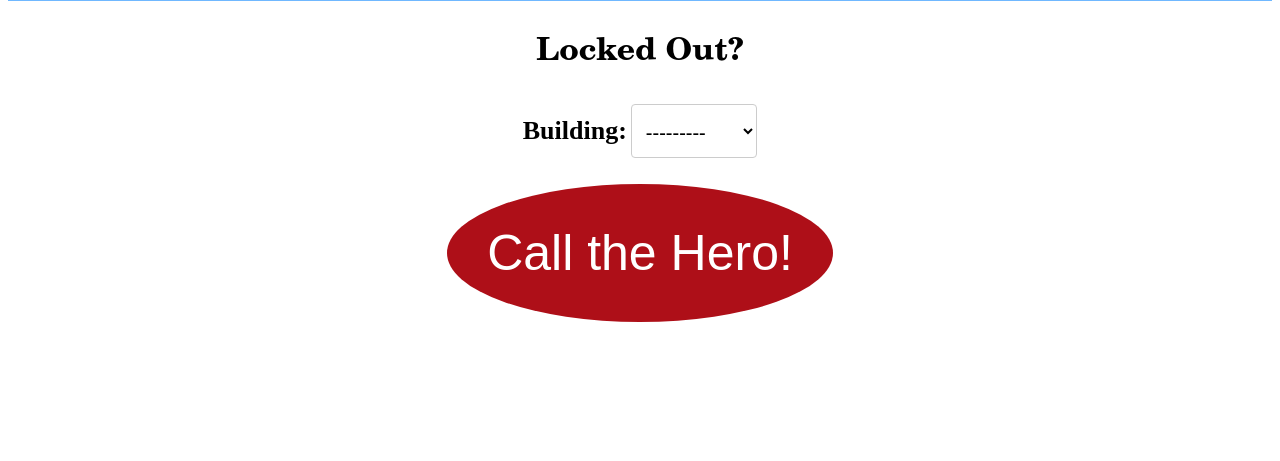
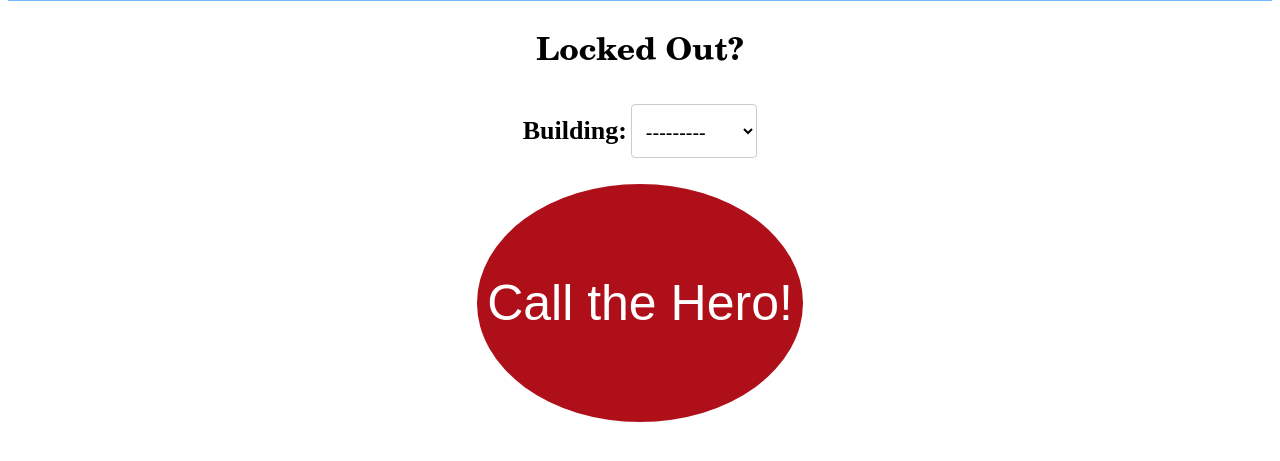
Before and after one commit to Galacticica/locked-out-hero, a Django app: page / in a window 1280 px wide. Shown: the part 174-635 px from the top of the page. Run offline with Django 5.2, Linux system fonts and the light colour scheme; a user stored in the database is signed in; data comes from the database, SQL or seed files in the repository; both versions use the stored data as it was after the commit.

Commit message:
Co-authored-by: LawsonFairchild <LawsonFairchild@users.noreply.github.com> Co-authored-by: aleksachambers <aleksachambers@users.noreply.github.com>

```diff
--- a/building_access/static/access.css
+++ b/building_access/static/access.css
@@ -38,7 +38,7 @@ button {
     background-color: #ae0f18;
     color: white;
     border: black;
-    padding: 40px 40px;
+    padding: 90px 10px;
     font: "New Century Schoolbook", " TeX Gyre Schola", serif;
     font-size: 50px;
     text-align: center;
```
Also changed, not shown: README.md, db.sqlite3.
